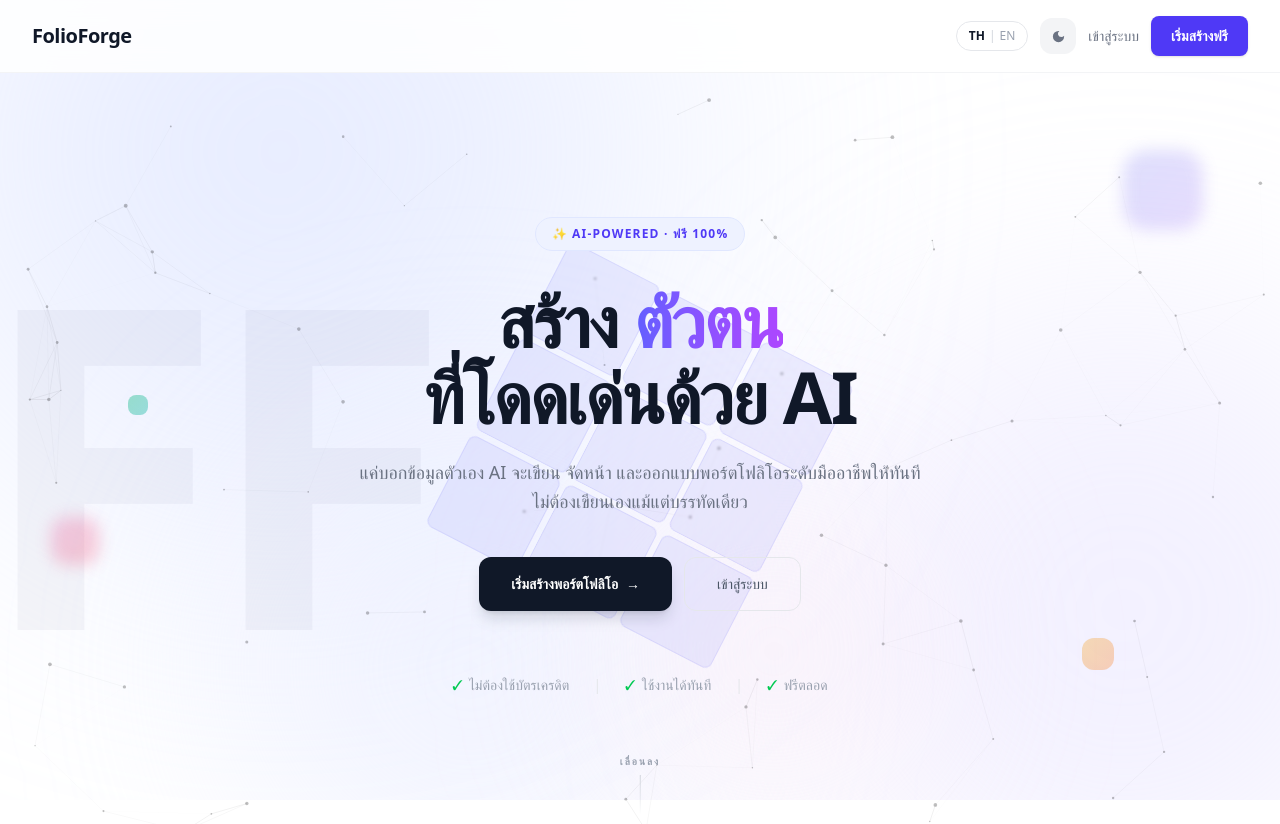
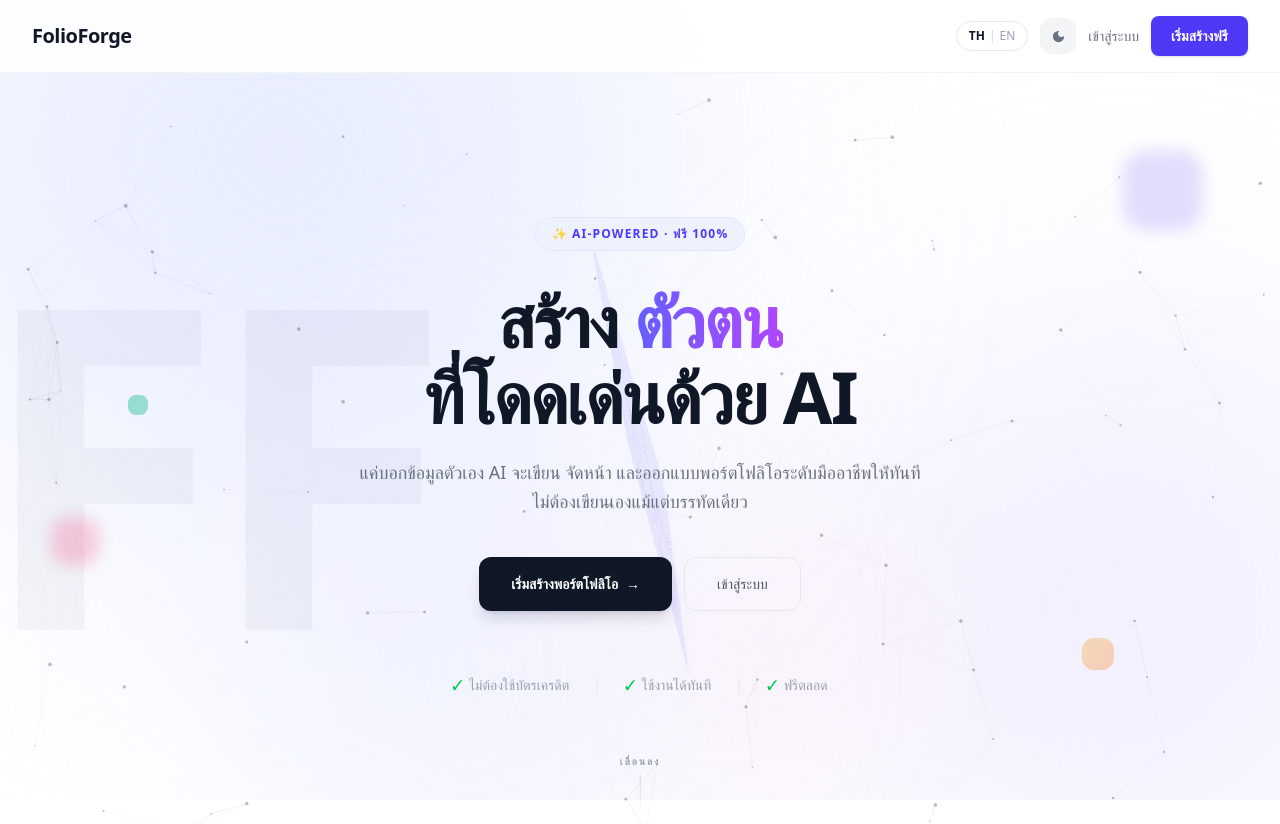
Before and after one commit to piyawat211149-commits/FolioForge, a Next.js app: page / in a window 1280 px wide. Shown: the top 824 px of the page. Built offline with nearby package versions, Linux system fonts and the light colour scheme; no server answers.

Commit message:
feat: 3D breaking square with perspective + translateZ scatter

```diff
--- a/app/landing-client.tsx
+++ b/app/landing-client.tsx
@@ -117,7 +117,7 @@ export function LandingClient({ isLoggedIn = false }: { isLoggedIn?: boolean })
         @keyframes aurora-3{0%,100%{transform:translate(0,0) scale(1.05)}50%{transform:translate(30px,40px) scale(0.95)}}
         @keyframes float-a{0%,100%{transform:translateY(0) rotate(0deg)}50%{transform:translateY(-20px) rotate(5deg)}}
         @keyframes float-b{0%,100%{transform:translateY(0) rotate(0deg)}50%{transform:translateY(-14px) rotate(-4deg)}}
-        @keyframes sq-spin{from{transform:rotate(0deg)}to{transform:rotate(360deg)}}
+        @keyframes sq-spin{from{transform:rotate3d(0.5,1,0.25,0deg)}to{transform:rotate3d(0.5,1,0.25,360deg)}}
         .fade-up{opacity:0;transform:translateY(32px);transition:opacity .75s cubic-bezier(.22,1,.36,1),transform .75s cubic-bezier(.22,1,.36,1)}
         .fade-up.in{opacity:1;transform:translateY(0)}
         .d1{transition-delay:.08s}.d2{transition-delay:.18s}.d3{transition-delay:.30s}
@@ -185,30 +185,36 @@ export function LandingClient({ isLoggedIn = false }: { isLoggedIn?: boolean })
             <ParticleBackground dark={dark} />
           </div>
 
-          {/* ── Breaking square animation ── */}
+          {/* ── Breaking square animation (3D) ── */}
           <div
             className="absolute inset-0 z-0 pointer-events-none select-none flex items-center justify-center"
             aria-hidden="true"
-            style={{ opacity: squareOpacity }}
+            style={{ opacity: squareOpacity, perspective: "700px", perspectiveOrigin: "50% 50%" }}
           >
-            {/* Outer spinner wrapper — continuous rotation */}
+            {/* 3D spinning wrapper */}
             <div style={{
-              animation: "sq-spin 18s linear infinite",
-              transform: `rotate(${squareRotation}deg)`,
+              animation: "sq-spin 22s linear infinite",
+              transformStyle: "preserve-3d",
             }}>
               {/* 3×3 grid */}
               <div style={{
                 display: "grid",
                 gridTemplateColumns: "repeat(3, 1fr)",
                 gap: "clamp(3px, 0.5vw, 6px)",
+                transformStyle: "preserve-3d",
               }}>
                 {CELLS.map(([dx, dy], i) => {
-                  const cellSize = "clamp(52px, 8vw, 118px)"
                   const vw = typeof window !== "undefined" ? window.innerWidth : 800
-                  const scatterX = dx * breakProgress * Math.min(vw * 0.14, 140)
-                  const scatterY = dy * breakProgress * Math.min(vw * 0.14, 140)
-                  const cellRotate = (i - 4) * breakProgress * 35
-                  const cellScale = i === 4 ? (1 - breakProgress * 0.6) : 1
+                  const dist = Math.min(vw * 0.14, 140)
+                  const scatterX = dx * breakProgress * dist
+                  const scatterY = dy * breakProgress * dist
+                  // Z scatter: corners fly toward viewer, edges go back, center shrinks
+                  const tzValues = [120, -60, 120, -60, -180, -60, 120, -60, 120]
+                  const scatterZ = tzValues[i] * breakProgress
+                  const cellRotateZ = (i - 4) * breakProgress * 50
+                  const cellRotateX = [20,-15,20,-15,0,-15,20,-15,20][i] * breakProgress
+                  const cellScale = i === 4 ? (1 - breakProgress * 0.7) : 1
+                  const cellSize = "clamp(50px, 8vw, 115px)"
                   return (
                     <div
                       key={i}
@@ -217,10 +223,13 @@ export function LandingClient({ isLoggedIn = false }: { isLoggedIn?: boolean })
                         height: cellSize,
                         background: squareBaseColor,
                         borderRadius: "clamp(4px, 0.6vw, 8px)",
-                        border: dark ? "1px solid rgba(139,92,246,0.15)" : "1px solid rgba(99,102,241,0.12)",
-                        transform: `translate(${scatterX}px, ${scatterY}px) rotate(${cellRotate}deg) scale(${cellScale})`,
-                        transition: "transform 0.05s linear",
-                        backdropFilter: "blur(1px)",
+                        border: dark ? "1px solid rgba(139,92,246,0.2)" : "1px solid rgba(99,102,241,0.14)",
+                        transform: `translate(${scatterX}px, ${scatterY}px) translateZ(${scatterZ}px) rotateX(${cellRotateX}deg) rotateZ(${cellRotateZ}deg) scale(${cellScale})`,
+                        transition: "transform 0.04s linear",
+                        backdropFilter: "blur(2px)",
+                        boxShadow: dark
+                          ? `0 ${8 + scatterZ * 0.1}px ${20 + scatterZ * 0.2}px rgba(99,102,241,0.12)`
+                          : `0 ${6 + scatterZ * 0.08}px ${16 + scatterZ * 0.15}px rgba(99,102,241,0.08)`,
                       }}
                     />
                   )
```
